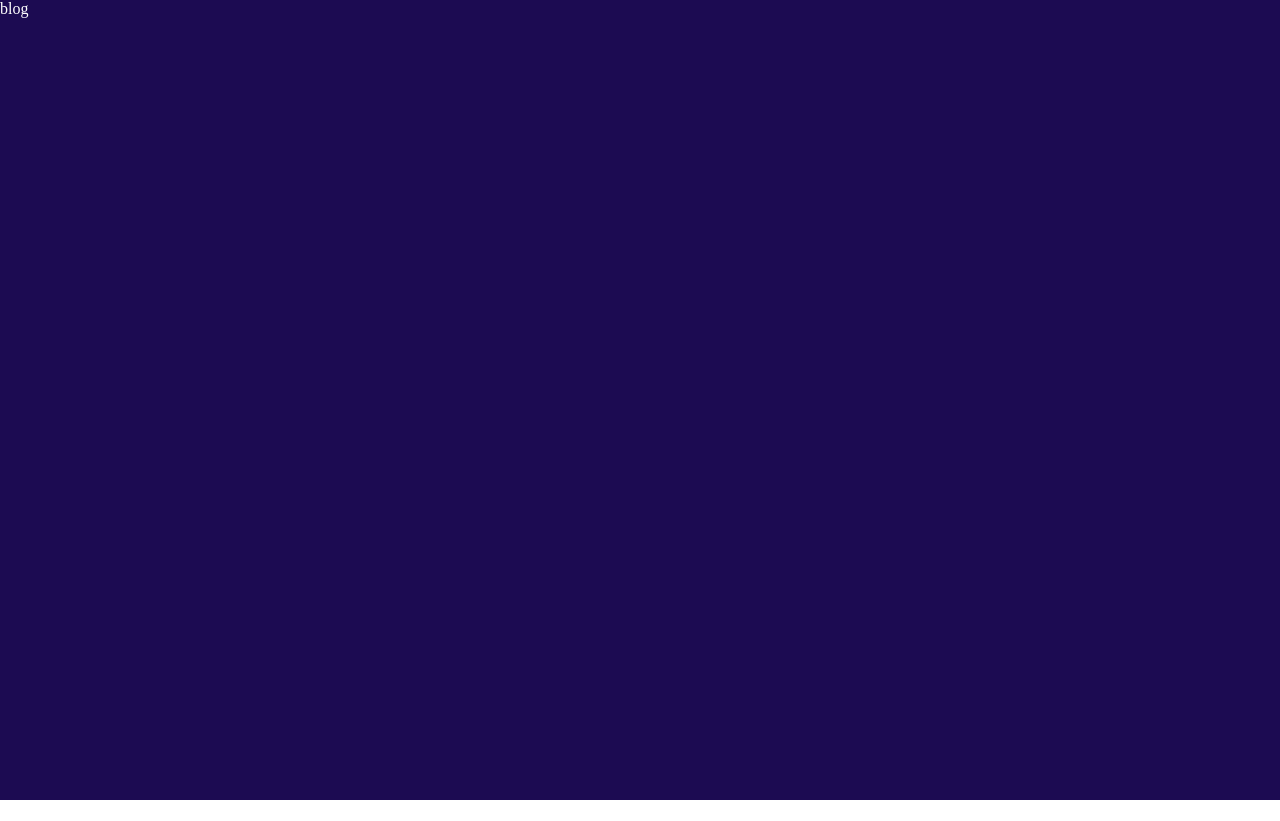
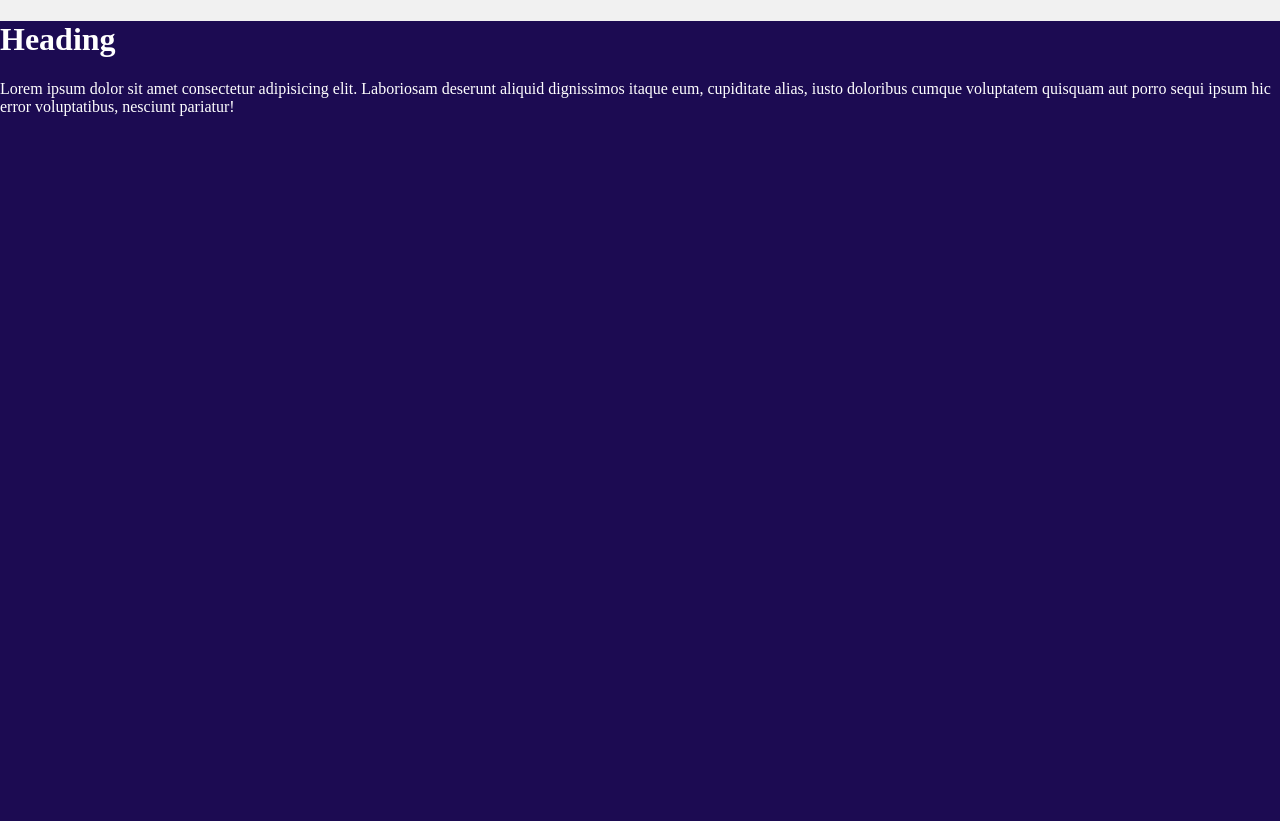
Before and after one commit to hrk-berserker27/Raj-mayank-blogs, a Next.js app: page /blog in a window 1280 px wide. Before the commit the page ends 800 px from the top, so only its background shows below. Built offline with nearby package versions, Linux system fonts and the light colour scheme.

Commit message:
Added the slider and card markup

```diff
--- a/components/Navbar.js
+++ b/components/Navbar.js
@@ -1,4 +1,3 @@
-import React, { useEffect } from "react";
 import styles from "../styles/Navbar.module.css";
 import img from "../public/logo.png";
 import Image from "next/image";
--- a/pages/blog.js
+++ b/pages/blog.js
@@ -1,6 +1,16 @@
 import styles from "../styles/Blog.module.css";
 function blogPage() {
-  return <div className={styles.container}>blog</div>;
+  return (
+    <div className={styles.container}>
+      <h1 className={styles.heading}>Heading</h1>
+      <article>
+        Lorem ipsum dolor sit amet consectetur adipisicing elit. Laboriosam
+        deserunt aliquid dignissimos itaque eum, cupiditate alias, iusto
+        doloribus cumque voluptatem quisquam aut porro sequi ipsum hic error
+        voluptatibus, nesciunt pariatur!
+      </article>
+    </div>
+  );
 }
 
 export default blogPage;
--- a/pages/index.js
+++ b/pages/index.js
@@ -1,5 +1,6 @@
 import styles from "../styles/Home.module.css";
 import Navbar from "../components/Navbar";
+import BlogTable from "../components/BlogTable";
 import Head from "next/head";
 
 export default function Home() {
@@ -12,6 +13,7 @@ export default function Home() {
       </Head>
       <main className={styles.main}>
         <Navbar />
+        <BlogTable />
       </main>
     </div>
   );
--- /dev/null
+++ b/styles/BlogTable.module.css
@@ -0,0 +1,5 @@
+.container {
+    display: grid;
+}
+
+/* slider,slides,blogList,card*/
```
Also changed, not shown: components/BlogTable.js (added, +21 -0 lines).
